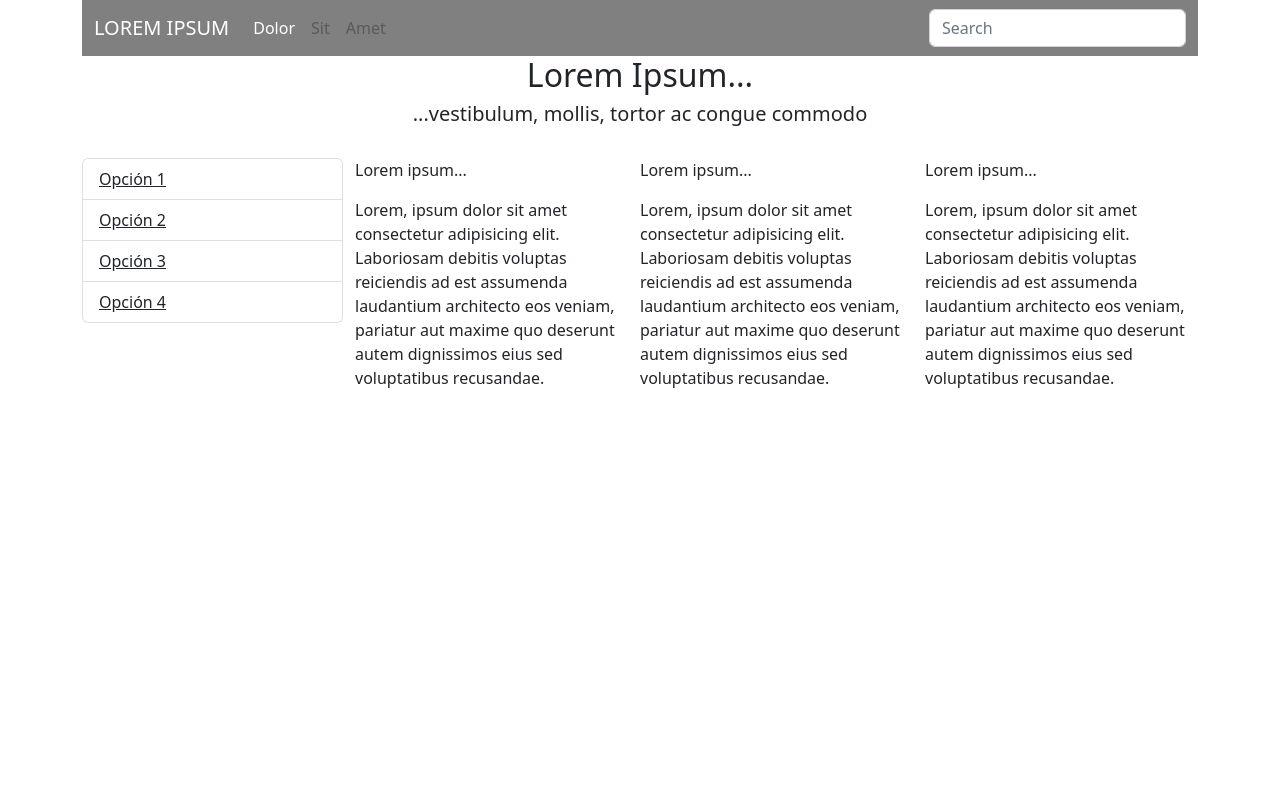
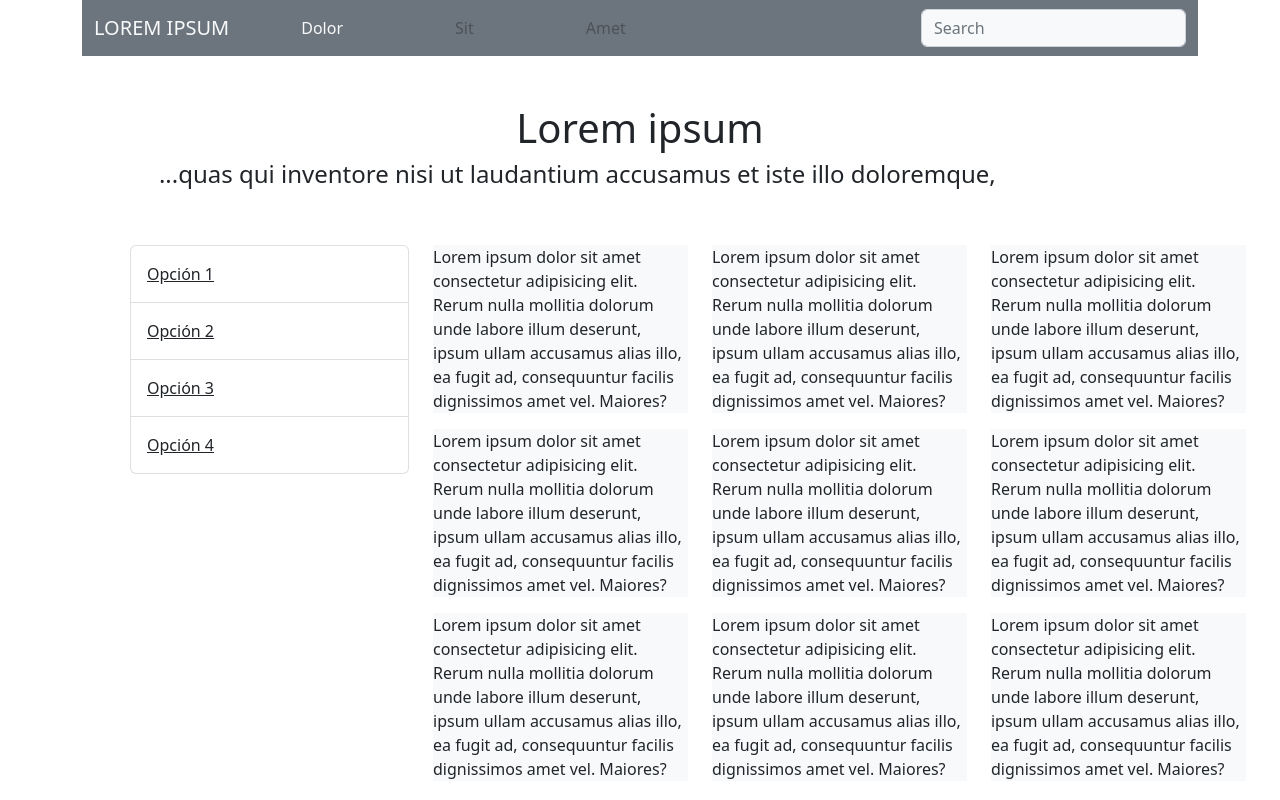
Before and after one commit to MatiCascoV/Semana14Individual, a plain HTML site: page index.html in a window 1280 px wide. Drawn offline with nearby package versions, Linux system fonts and the light colour scheme.

Commit message:
agregando carrousel

```diff
--- a/index.html
+++ b/index.html
@@ -16,68 +16,203 @@
 
 <div class="container">
     <!-- Barra de búsqueda -->
-    <nav class="navbar navbar-expand-lg" aria-label="Eleventh navbar example">
+    <nav style="background-color: #6c757d" class="navbar navbar-expand-lg">
       <div class="container-fluid">
-          <a class="navbar-brand" style="color: white;" >LOREM IPSUM</a>
-          <button class="navbar-toggler" type="button" data-bs-toggle="collapse" data-bs-target="#navbarsExample09" aria-controls="navbarsExample09" aria-expanded="false" aria-label="Toggle navigation">
+        <a class="navbar-brand text-light">LOREM IPSUM</a>
+        <button class="navbar-toggler"
+          type="button"
+          data-bs-toggle="collapse"
+          data-bs-target="#navbarScroll"
+          aria-controls="navbarScroll"
+          aria-expanded="false"
+          aria-label="Toggle navigation">
           <span class="navbar-toggler-icon"></span>
         </button>
 
-          <div class="collapse navbar-collapse" id="navbarsExample09">
-            <ul class="navbar-nav me-auto mb-2 mb-lg-0">
-              <li class="nav-item">
-                <a class="nav-link active" aria-current="page" style="color: white;">Dolor</a>
+        <div class="collapse navbar-collapse" id="navbarScroll">
+          <form class="d-lg-none" role="search">
+            <input
+              class="form-control me-2 bg-light"
+              type="search"
+              placeholder="Search"
+              aria-label="Search" />
+          </form>
+          <ul class="navbar-nav me-auto my-2 my-lg-0 navbar-nav-scroll">
+            <li class="nav-item px-5">
+              <a class="nav-link active text-light" aria-current="page">Dolor</a>
             </li>
-              <li class="nav-item">
+            <li class="nav-item px-5">
               <a class="nav-link disabled" aria-disabled="true">Sit</a>
             </li>
-              <li class="nav-item">
+            <li class="nav-item px-5">
               <a class="nav-link disabled" aria-disabled="true">Amet</a>
             </li>
+            <li class="nav-item dropdown d-lg-none px-5">
+              <a
+                class="nav-link active text-light"
+                data-bs-toggle="dropdown"
+                aria-expanded="false"
+                role="button"
+                href="#"
+              >Opciones</a
+              >
+              <ul class="dropdown-menu">
+                <li>
+                  <a
+                    class="dropdown-item p-3 text-decoration-underline"
+                    href="#"
+                    >Opción 1</a
+                  >
+                </li>
+                <li>
+                  <a
+                    class="dropdown-item p-3 text-decoration-underline"
+                    href="#"
+                    >Opción 2</a
+                  >
+                </li>
+                <li>
+                  <a
+                    class="dropdown-item p-3 text-decoration-underline"
+                    href="#"
+                    >Opción 3</a
+                  >
+                </li>
+                <li>
+                  <a
+                    class="dropdown-item p-3 text-decoration-underline"
+                    href="#"
+                    >Opción 4</a
+                  >
+                </li>
               </ul>
-            <form role="search">
-              <input class="form-control"  class="ms-auto" type="search" placeholder="Search" aria-label="Search" >
+            </li>
+          </ul>
+          <form class="d-none d-lg-block" role="search">
+            <input
+              class="form-control me-2 bg-light"
+              type="search"
+              placeholder="Search"
+              aria-label="Search" />
           </form>
         </div>
       </div>
     </nav>
 
-      <div class="container">
-        <div class="row mb-4">
-          <div class="col text-center mx-auto">
-            <h2>Lorem Ipsum...</h2>
-            <h5>...vestibulum, mollis, tortor ac congue commodo</h5>
+      <!-- fin Barra de búsqueda -->
+
+      <!-- Carousel -->
+    <div class="d-none d-lg-block d-flex flex-column text-center my-5">
+      <div>
+        <h1>Lorem ipsum</h1>
+      </div>
+      <div
+        id="carouselAutoplaying"
+        class="carousel slide"
+        data-bs-ride="carousel">
+        <div class="carousel-inner">
+          <div class="carousel-item active">
+            <p class="h4">...quas qui inventore nisi ut laudantium accusamus et iste illo doloremque, </p>
+          </div>
+          <div class="carousel-item">
+            <p class="h4">...deleniti sunt eaque nam cum perspiciatis temporibus asperiores, voluptatum, </p>
+          </div>
+          <div class="carousel-item">
+            <p class="h4">... Culpa illo, temporibus voluptate odioommodi odio!</p>
           </div>
         </div>
       </div>
+    </div>
+        <!-- Carousel -->
     <div class="row">
         <!-- Columna de Opciones -->
-        <div class="col-md-3">
-            <div class="list-group">
-                <a href="#" class="list-group-item list-group-item-action">Opción 1</a>
-                <a href="#" class="list-group-item list-group-item-action">Opción 2</a>
-                <a href="#" class="list-group-item list-group-item-action">Opción 3</a>
-                <a href="#" class="list-group-item list-group-item-action">Opción 4</a>
-            </div>
+        <div class="d-flex mx-5">
+          <div class="d-none d-lg-block col-lg-3 me-4">
+            <ul class="list-group">
+              <li class="list-group-item p-3 text-decoration-underline">
+                Opción 1
+              </li>
+              <li class="list-group-item p-3 text-decoration-underline">
+                Opción 2
+              </li>
+              <li
+                class="dropdown-item list-group-item p-3 text-decoration-underline">
+                Opción 3
+              </li>
+              <li class="list-group-item p-3 text-decoration-underline">
+                Opción 4
+              </li>
+            </ul>
           </div>
         <!-- Columna de Texto -->
-        <div class="col-md-3">
-            <p class="row">Lorem ipsum...</p>
-            <p class="row">Lorem, ipsum dolor sit amet consectetur adipisicing elit. Laboriosam debitis voluptas reiciendis ad est assumenda laudantium architecto eos veniam, pariatur aut maxime quo deserunt autem dignissimos eius sed voluptatibus recusandae.</p>
+        <div class="texto row">
+          <div class="col-xs-12 col-lg-4 col-md-6">
+            <p class="bg-light">
+              Lorem ipsum dolor sit amet consectetur adipisicing elit. Rerum nulla
+              mollitia dolorum unde labore illum deserunt, ipsum ullam accusamus
+              alias illo, ea fugit ad, consequuntur facilis dignissimos amet vel.
+              Maiores?
+            </p>
+            <p class="bg-light">
+              Lorem ipsum dolor sit amet consectetur adipisicing elit. Rerum nulla
+              mollitia dolorum unde labore illum deserunt, ipsum ullam accusamus
+              alias illo, ea fugit ad, consequuntur facilis dignissimos amet vel.
+              Maiores?
+            </p>
+            <p class="bg-light">
+              Lorem ipsum dolor sit amet consectetur adipisicing elit. Rerum nulla
+              mollitia dolorum unde labore illum deserunt, ipsum ullam accusamus
+              alias illo, ea fugit ad, consequuntur facilis dignissimos amet vel.
+              Maiores?
+            </p>
           </div>
-        <div class="col-md-3">
-            <p class="row">Lorem ipsum...</p>
-            <p class="row">Lorem, ipsum dolor sit amet consectetur adipisicing elit. Laboriosam debitis voluptas reiciendis ad est assumenda laudantium architecto eos veniam, pariatur aut maxime quo deserunt autem dignissimos eius sed voluptatibus recusandae.</p>
+          <div class="col-xs-12 col-lg-4 col-md-6">
+            <p class="bg-light">
+              Lorem ipsum dolor sit amet consectetur adipisicing elit. Rerum nulla
+              mollitia dolorum unde labore illum deserunt, ipsum ullam accusamus
+              alias illo, ea fugit ad, consequuntur facilis dignissimos amet vel.
+              Maiores?
+            </p>
+            <p class="bg-light">
+              Lorem ipsum dolor sit amet consectetur adipisicing elit. Rerum nulla
+              mollitia dolorum unde labore illum deserunt, ipsum ullam accusamus
+              alias illo, ea fugit ad, consequuntur facilis dignissimos amet vel.
+              Maiores?
+            </p>
+            <p class="bg-light">
+              Lorem ipsum dolor sit amet consectetur adipisicing elit. Rerum nulla
+              mollitia dolorum unde labore illum deserunt, ipsum ullam accusamus
+              alias illo, ea fugit ad, consequuntur facilis dignissimos amet vel.
+              Maiores?
+            </p>
           </div>
-        <div class="col-md-3">
-            <p class="row">Lorem ipsum...</p>
-            <p class="row">Lorem, ipsum dolor sit amet consectetur adipisicing elit. Laboriosam debitis voluptas reiciendis ad est assumenda laudantium architecto eos veniam, pariatur aut maxime quo deserunt autem dignissimos eius sed voluptatibus recusandae.</p>
+          <div class="col-xs-12 col-lg-4 col-md-6">
+            <p class="bg-light">
+              Lorem ipsum dolor sit amet consectetur adipisicing elit. Rerum nulla
+              mollitia dolorum unde labore illum deserunt, ipsum ullam accusamus
+              alias illo, ea fugit ad, consequuntur facilis dignissimos amet vel.
+              Maiores?
+            </p>
+            <p class="bg-light">
+              Lorem ipsum dolor sit amet consectetur adipisicing elit. Rerum nulla
+              mollitia dolorum unde labore illum deserunt, ipsum ullam accusamus
+              alias illo, ea fugit ad, consequuntur facilis dignissimos amet vel.
+              Maiores?
+            </p>
+            <p class="bg-light">
+              Lorem ipsum dolor sit amet consectetur adipisicing elit. Rerum nulla
+              mollitia dolorum unde labore illum deserunt, ipsum ullam accusamus
+              alias illo, ea fugit ad, consequuntur facilis dignissimos amet vel.
+              Maiores?
+            </p>
           </div>
 
     </div>
 </div>
 
-<!-- Incluir la biblioteca de Bootstrap JavaScript al final del cuerpo del documento para habilitar funcionalidades interactivas -->
+<!-- No logré que se adapte tal y como la imagen al achicarlo, fallé tutor malvado -->
+
+<!--Bootstrap JavaScript-->
 <script src="https://cdn.jsdelivr.net/npm/bootstrap@5.2.3/dist/js/bootstrap.min.js" integrity="sha384-cuYeSxntonz0PPNlHhBs68uyIAVpIIOZZ5JqeqvYYIcEL727kskC66kF92t6Xl2V" crossorigin="anonymous"></script>
 
 
```
Lines whose indentation alone changed are shown as unchanged.
